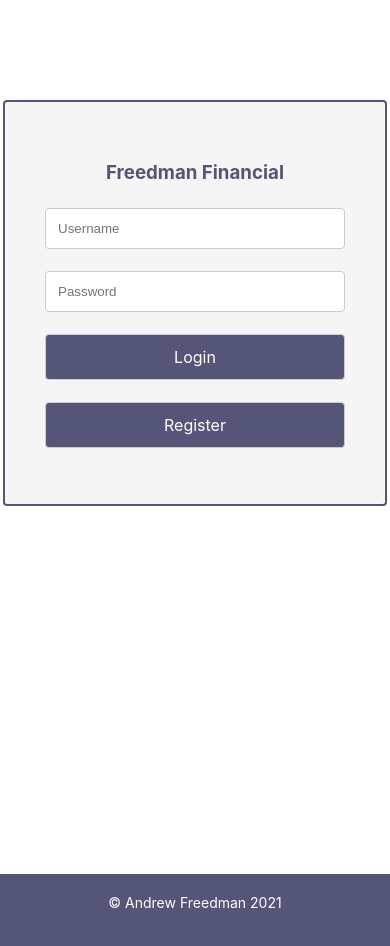
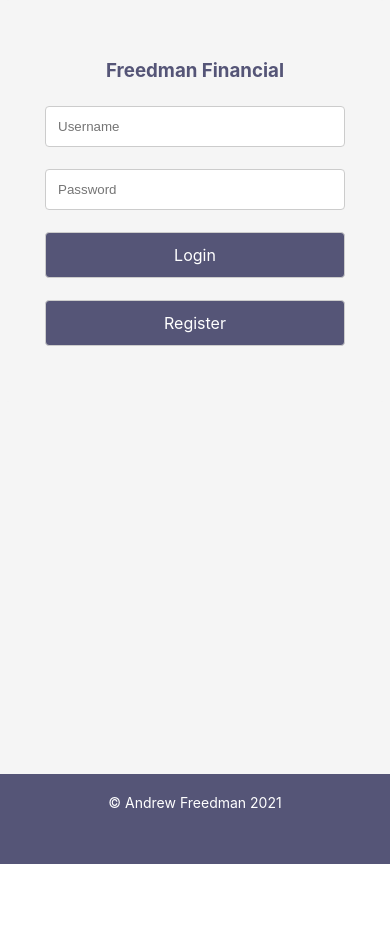
Before and after one commit to ajfreedm/freedman-financial, a React (Create React App) app in the folder client/: page / in a window 390 px wide. Shown: the top 946 px of the page. After the commit the page ends 864 px from the top, so only its background shows below. Built offline with nearby package versions, Linux system fonts and the light colour scheme.

Commit message:
added some media queries

```diff
--- a/client/src/components/Register.js
+++ b/client/src/components/Register.js
@@ -18,6 +18,7 @@ function Register() {
 
     function submitHandler(e) {
         e.preventDefault()
+        let email = document.getElementById('email').value
         let user = document.getElementById('username').value
         let pass = document.getElementById('password').value
         let last = document.getElementById('lastName').value
@@ -27,13 +28,13 @@ function Register() {
         axios.post('https://api.airtable.com/v0/appK4WDNdIvyVcUAu/Table%201?api_key=keygMy5j7EsXv29IM',{
 
                 "fields": {
-                    "email":'',
+                    "email":email,
                     "username": user,
                     "password": pass,
                     "last": last,
                     "first": first,
-                    "balance": num,
-                    "account": ''
+                    "balance": '',
+                    "account": num
                   }
 
         })
@@ -49,6 +50,7 @@ function Register() {
             <div id="form-wrap">
             <h3 id="company">Freedman Financial</h3>
            <form id = 'form' onSubmit = {(e) => {submitHandler(e)}}>
+                <input id = 'email' className = 'input' type='email' placeholder = 'Email'></input>
                 <input id = 'username' className = 'input' type = 'text' placeholder = 'Username'></input>
                 <input id = 'password' className = 'input' type='password' placeholder = 'Password'></input>
                 <input id = 'firstName' className = 'input' type = 'text' placeholder = 'First Name'></input>
--- a/client/src/styles/forms.css
+++ b/client/src/styles/forms.css
@@ -91,3 +91,26 @@ form input, select, textarea, button {
     text-decoration: none;
 
   }
+
+
+  @media only screen and (max-width: 600px) {
+
+
+    main {
+        background-color: #F5F5F5;
+      }
+
+
+
+    #formContainer #form-wrap {
+        border: none;
+
+     }
+
+     #formContainer{
+        margin: 0;
+    }
+
+
+
+  }
--- a/client/src/styles/structure.css
+++ b/client/src/styles/structure.css
@@ -86,3 +86,21 @@ footer {
     font-size: 14px;
     padding-top: 20px;
   }
+  @media only screen and (max-width: 600px) {
+
+    #accountContainer #account-wrap {
+        margin: 0 auto;
+        width:200px;
+        background-color: #F5F5F5;
+        padding: 40px;
+        border: 2px solid #555577
+        /* border-radius: 4px;  */
+
+
+
+
+     }
+
+
+
+  }
```
